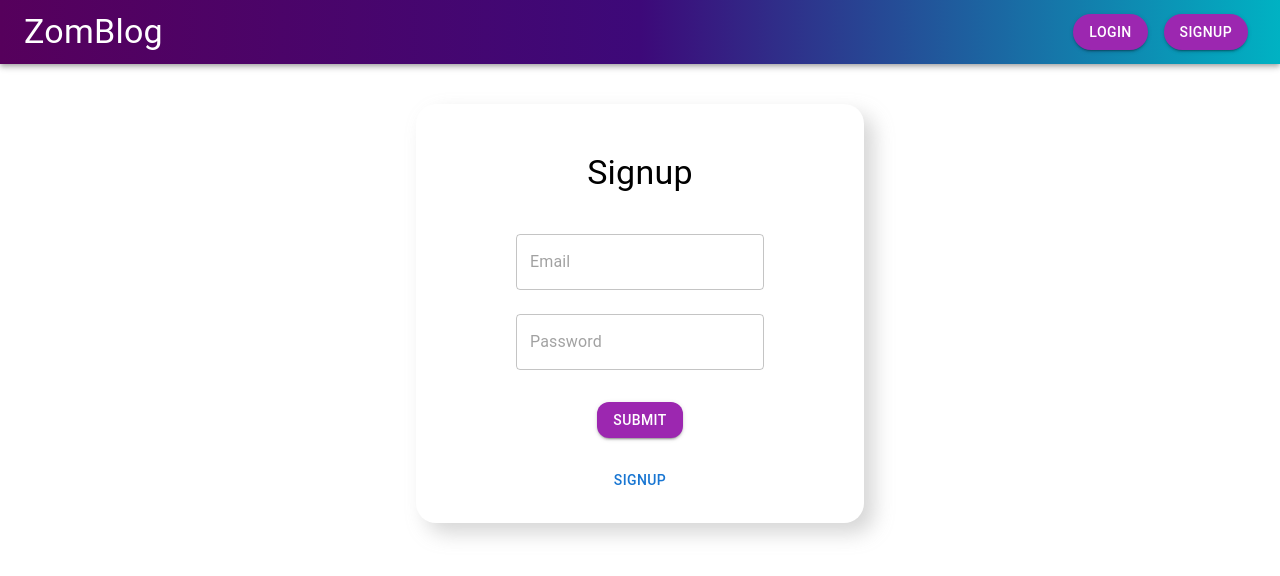
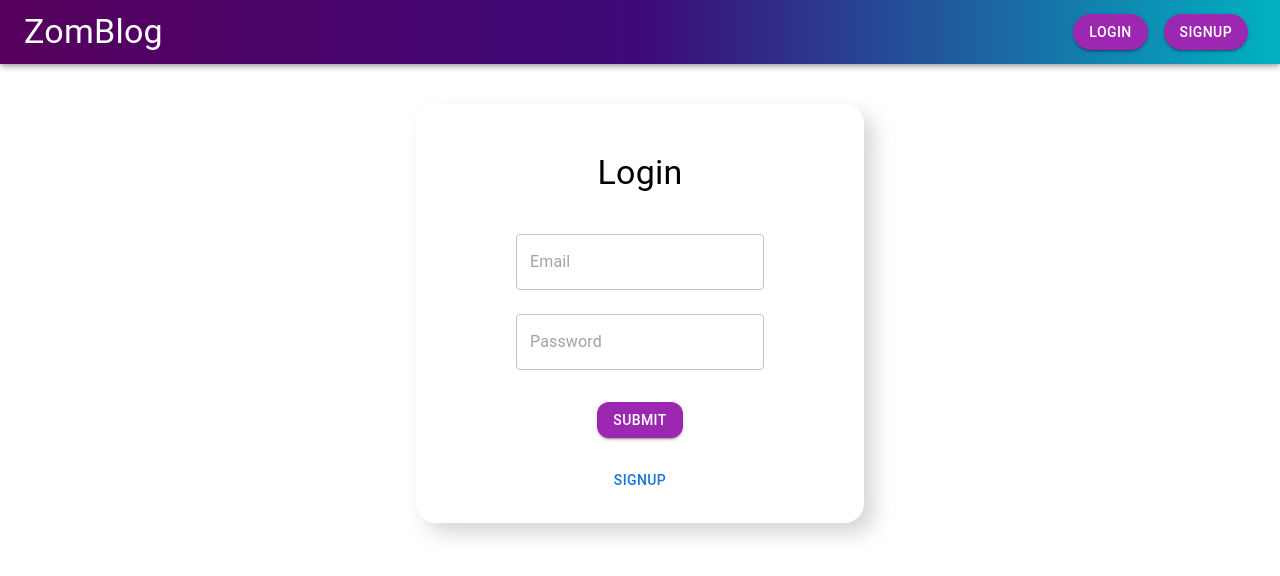
Before and after one commit to JRGReynolds/Zomblog, a React (Create React App) app: page /auth in a window 1280 px wide. Shown: the top 576 px of the page. Built offline with nearby package versions, Linux system fonts and the light colour scheme.

Commit message:
fifth change, up to submit fucntion

```diff
--- a/package.json
+++ b/package.json
@@ -10,6 +10,7 @@
     "@testing-library/jest-dom": "^5.16.4",
     "@testing-library/react": "^13.2.0",
     "@testing-library/user-event": "^13.5.0",
+    "axios": "^0.27.2",
     "react": "^18.1.0",
     "react-dom": "^18.1.0",
     "react-redux": "^8.0.2",
--- a/src/components/Auth.js
+++ b/src/components/Auth.js
@@ -2,9 +2,21 @@
 import React, {useState} from 'react'
 
 const Auth = () => {
-  const [isSignup, setIsSignup] = useState(false)
-  return  <div>
-      <form>
+  const [inputs, setInputs] = useState({
+    name:"",
+    email:"",
+    password:"",
+  });
+  const [isSignup, setIsSignup] = useState(false);
+  const handleChange = (e) => {
+    setInputs((prevState) => ({
+      ...prevState,
+      [e.target.name] : e.target.value
+    }))
+  }
+  return (
+    <div>
+       <form>
         <Box
         maxWidth={400}
         display="flex"
@@ -17,17 +29,24 @@
         marginTop={5}
         borderRadius={5}
         >
-
-          <Typography
-          variant="h4"
-          padding={3}
-          textAlign="center"
-          > {isSignup ? "Login" : "Signup"}
+          <Typography variant="h4" padding={3} textAlign="center">
+          {isSignup ? "Signup" : "Login"}
           </Typography>
-
-         {isSignup &&<TextField placeholder="Name" margin="normal"/>
-         } <TextField type={'email'} placeholder="Email" margin="normal"/>
-          <TextField type={'password'} placeholder="Password" margin="normal"/>
+         {isSignup && (
+         <TextField name="name" onChange={handleChange} value={inputs.name} placeholder="Name" margin="normal" />
+         )}{""}
+         <TextField name="email" onChange={handleChange}
+         value={inputs.email}
+         type={'email'}
+         placeholder="Email"
+         margin="normal"
+         />
+          <TextField name="password" onChange={handleChange}
+          value={inputs.password}
+          type={'password'}
+          placeholder="Password"
+          margin="normal"
+          />
           <Button
           variant="contained"
           sx= {{borderRadius: 3, marginTop: 3}}
@@ -36,11 +55,11 @@
           <Button onClick={()=>setIsSignup(!isSignup)} sx={{ borderRadius: 3, marginTop: 3 }}
           >
              {isSignup ? "Login" : "Signup"}
-
           </Button>
         </Box>
       </form>
-    </div>;
+    </div>
+  );
 };
 
 
--- a/src/components/Header.js
+++ b/src/components/Header.js
@@ -65,7 +65,6 @@
           </Button> }
         </Box>
       </Toolbar>
-
     </AppBar>
   );
 };
```
Also changed, not shown: 1 other file (tests, documents, lock files or other folders).
